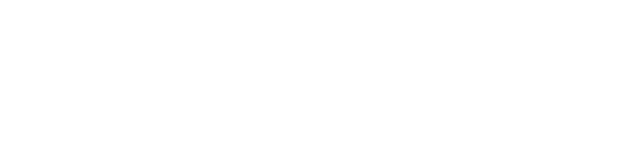
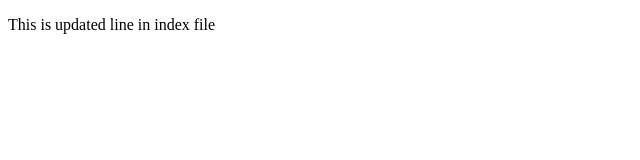
Before and after one commit to ryan5481/git-video, a plain HTML site: page index.html in a window 1280 px wide. Shown: the whole page, without its empty margins (0-640 px from the left). Drawn offline with Linux system fonts and the light colour scheme.

Commit message:
updated index file

```diff
--- a/index.html
+++ b/index.html
@@ -6,6 +6,7 @@
     <meta name="viewport" content="width=device-width, initial-scale=1.0">
     <title>Document</title>
     <title>Hello world</title>
+    <p>This is updated line in index file</p>
 </head>
 
 <body>
```
Also changed, not shown: 1 other file.
